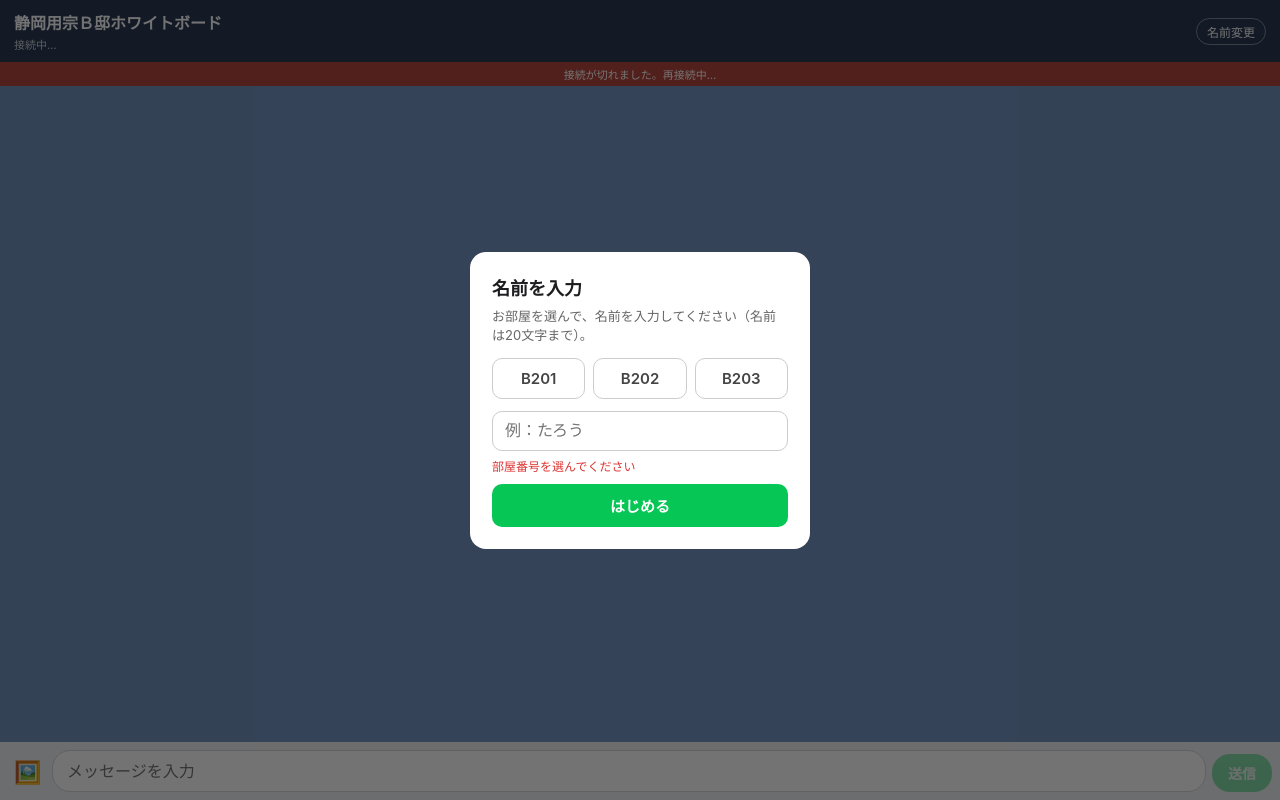
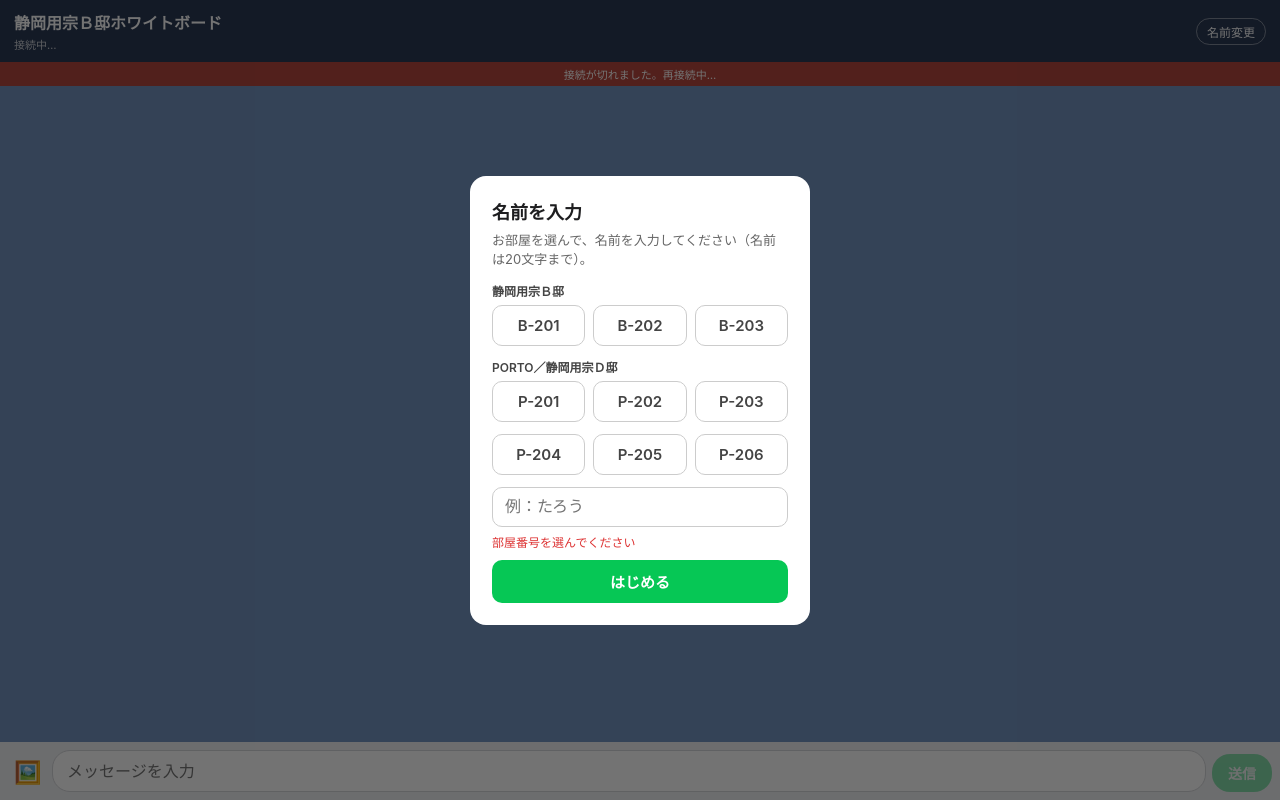
Before and after one commit to u5sasaki/secret-chat, a website: page public/index.html in a window 1280 px wide. Both pictures are taken after a click on the button "はじめる". Drawn offline with Linux system fonts and the light colour scheme.

Commit message:
Update room selection and name handling logic

```diff
--- a/public/index.html
+++ b/public/index.html
@@ -145,6 +145,7 @@
   }
   #nameDlg .rooms input:checked + span { background: var(--green); border-color: var(--green); color: #fff; }
   #nameDlg .rooms input:focus-visible + span { outline: 2px solid #333; }
+  #nameDlg .grp { font-size: 12px; font-weight: 600; color: #444; margin: 0 0 6px; }
   #nameDlg .err { color: #d33; font-size: 12px; margin: -6px 0 10px; display: none; }
   #nameDlg button {
     width: 100%; padding: 11px; background: var(--green); color: #fff; border: none; border-radius: 10px;
@@ -180,10 +181,24 @@
   <div class="box">
     <h2>名前を入力</h2>
     <p>お部屋を選んで、名前を入力してください（名前は20文字まで）。</p>
-    <div class="rooms" id="rooms">
-      <label><input type="radio" name="room" value="B201"><span>B201</span></label>
-      <label><input type="radio" name="room" value="B202"><span>B202</span></label>
-      <label><input type="radio" name="room" value="B203"><span>B203</span></label>
+    <div id="roomBox">
+      <div class="grp">静岡用宗Ｂ邸</div>
+      <div class="rooms">
+        <label><input type="radio" name="room" value="B-201"><span>B-201</span></label>
+        <label><input type="radio" name="room" value="B-202"><span>B-202</span></label>
+        <label><input type="radio" name="room" value="B-203"><span>B-203</span></label>
+      </div>
+      <div class="grp">PORTO／静岡用宗Ｄ邸</div>
+      <div class="rooms">
+        <label><input type="radio" name="room" value="P-201"><span>P-201</span></label>
+        <label><input type="radio" name="room" value="P-202"><span>P-202</span></label>
+        <label><input type="radio" name="room" value="P-203"><span>P-203</span></label>
+      </div>
+      <div class="rooms">
+        <label><input type="radio" name="room" value="P-204"><span>P-204</span></label>
+        <label><input type="radio" name="room" value="P-205"><span>P-205</span></label>
+        <label><input type="radio" name="room" value="P-206"><span>P-206</span></label>
+      </div>
     </div>
     <input id="nameInput" maxlength="20" placeholder="例：たろう" autocomplete="nickname">
     <div class="err" id="nameErr">部屋番号を選んでください</div>
@@ -213,11 +228,16 @@
     cid = Math.random().toString(36).slice(2) + Date.now().toString(36);
     ls.set('cid', cid);
   }
-  var ROOMS = ['B201', 'B202', 'B203'];
+  var ROOMS = ['B-201', 'B-202', 'B-203', 'P-201', 'P-202', 'P-203', 'P-204', 'P-205', 'P-206'];
+  var IS_OWNER = document.body.getAttribute('data-role') === 'owner'; // オーナー/家守専用URL
   var myBase = ls.get('name') || '';   // 名前（部屋番号なし）
   var myRoom = ls.get('room') || '';
   if (ROOMS.indexOf(myRoom) < 0) myRoom = '';
-  var myName = (myBase && myRoom) ? myRoom + ' ' + myBase : '';
+  var myName = IS_OWNER ? myBase : ((myBase && myRoom) ? myRoom + ' ' + myBase : '');
+  if (IS_OWNER) {
+    document.getElementById('roomBox').style.display = 'none';
+    document.querySelector('#nameDlg p').textContent = 'オーナー/家守として参加します。名前を入力してください（20文字まで）。';
+  }
   var ws = null, retry = 0, ready = false;
   var pendingImage = null; // {name, objectUrl}
   var uploading = false;
@@ -269,7 +289,7 @@
     var av = document.createElement('div');
     av.className = 'avatar';
     av.style.background = colorFor(m.name);
-    av.textContent = Array.from(m.name.replace(/^B\d{3} /, ''))[0] || '?';
+    av.textContent = Array.from(m.name.replace(/^(B-20\d|P-20\d|オーナー\/家守) /, ''))[0] || '?';
     row.appendChild(av);
 
     var col = document.createElement('div');
@@ -483,7 +503,7 @@
   var nameInput = document.getElementById('nameInput');
   function askName() {
     nameInput.value = myBase;
-    var rs = document.querySelectorAll('#rooms input');
+    var rs = document.querySelectorAll('#roomBox input');
     for (var i = 0; i < rs.length; i++) rs[i].checked = (rs[i].value === myRoom);
     document.getElementById('nameErr').style.display = 'none';
     dlg.style.display = 'flex';
@@ -491,12 +511,12 @@
   }
   function commitName() {
     var v = nameInput.value.trim().slice(0, 20);
-    var sel = document.querySelector('#rooms input:checked');
+    var sel = IS_OWNER ? { value: '' } : document.querySelector('#roomBox input:checked');
     if (!sel) { document.getElementById('nameErr').style.display = 'block'; return; }
     if (!v) return;
     myBase = v;
     myRoom = sel.value;
-    myName = myRoom + ' ' + myBase;
+    myName = IS_OWNER ? myBase : myRoom + ' ' + myBase;
     ls.set('name', v);
     ls.set('room', myRoom);
     dlg.style.display = 'none';
```
